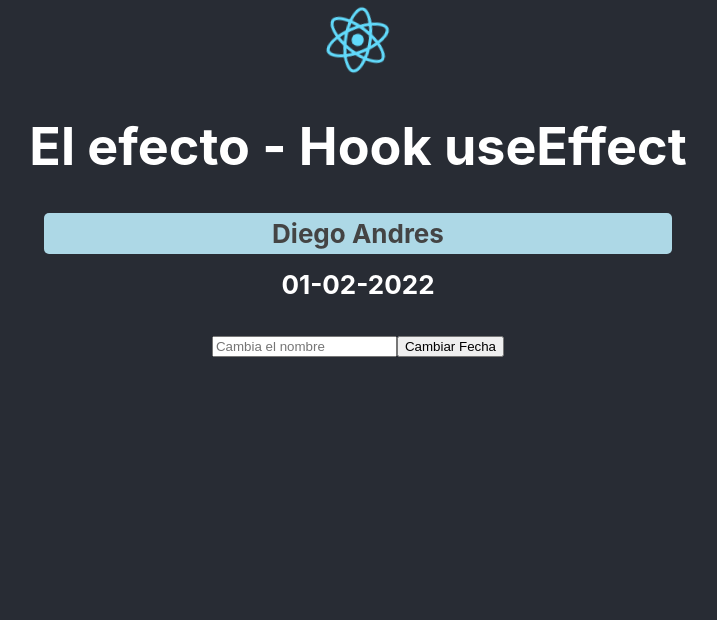
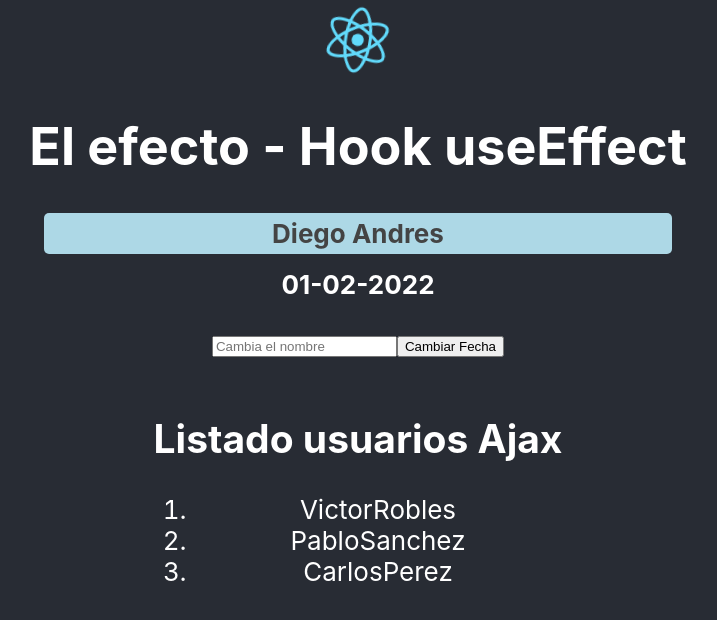
Before and after one commit to DiegoAndresMarmota/03-useEffect, a React (Create React App) app: page / in a window 1280 px wide. Shown: the top 620 px of the page, without its empty margins (282-999 px from the left). Built offline with nearby package versions, Linux system fonts and the light colour scheme.

Commit message:
AJAX y useEffect

```diff
--- a/src/App.js
+++ b/src/App.js
@@ -1,6 +1,7 @@
 import logo from './logo.svg';
 import './App.css';
 import { PruebasComponent } from './components/PruebasComponent';
+import { AjaxComponent } from './components/AjaxComponent';
 
 function App() {
   return (
@@ -9,6 +10,8 @@ function App() {
         <img src={logo} className="App-logo" alt="logo" />
         <PruebasComponent />
 
+        <AjaxComponent />
+
       </header>
     </div>
   );
--- /dev/null
+++ b/src/components/AjaxComponent.js
@@ -0,0 +1,53 @@
+import React, { useEffect, useState } from 'react'
+
+export const AjaxComponent = () => {
+
+  const [usuarios, setUsuarios] = useState([]);
+
+// Generico/básico
+const getUsuariosEstaticos = () => {
+  setUsuarios([
+    {
+      "id": 1,
+      "email": "victor@reqres.in",
+      "first_name": "Victor",
+      "last_name": "Robles"
+    },
+    {
+      "id": 2,
+      "email": "pablo@reqres.in",
+      "first_name": "Pablo",
+      "last_name": "Sanchez"
+    },
+    {
+      "id": 3,
+      "email": "carlos@reqres.in",
+      "first_name": "Carlos",
+      "last_name": "Perez"
+    },
+
+  ]);
+  }
+
+  useEffect(() => {
+    getUsuariosEstaticos();
+  },[])
+
+  return (
+    <div>
+          <h2>
+              Listado usuarios Ajax
+          </h2>
+          <ol className='usuarios'>
+            {
+              usuarios.map(usuario => {
+                return <li key= {usuario.id}>
+                                {usuario.first_name}
+                                {usuario.last_name}
+                       </li>
+              })
+            }
+          </ol>
+    </div>
+  )
+}
```
